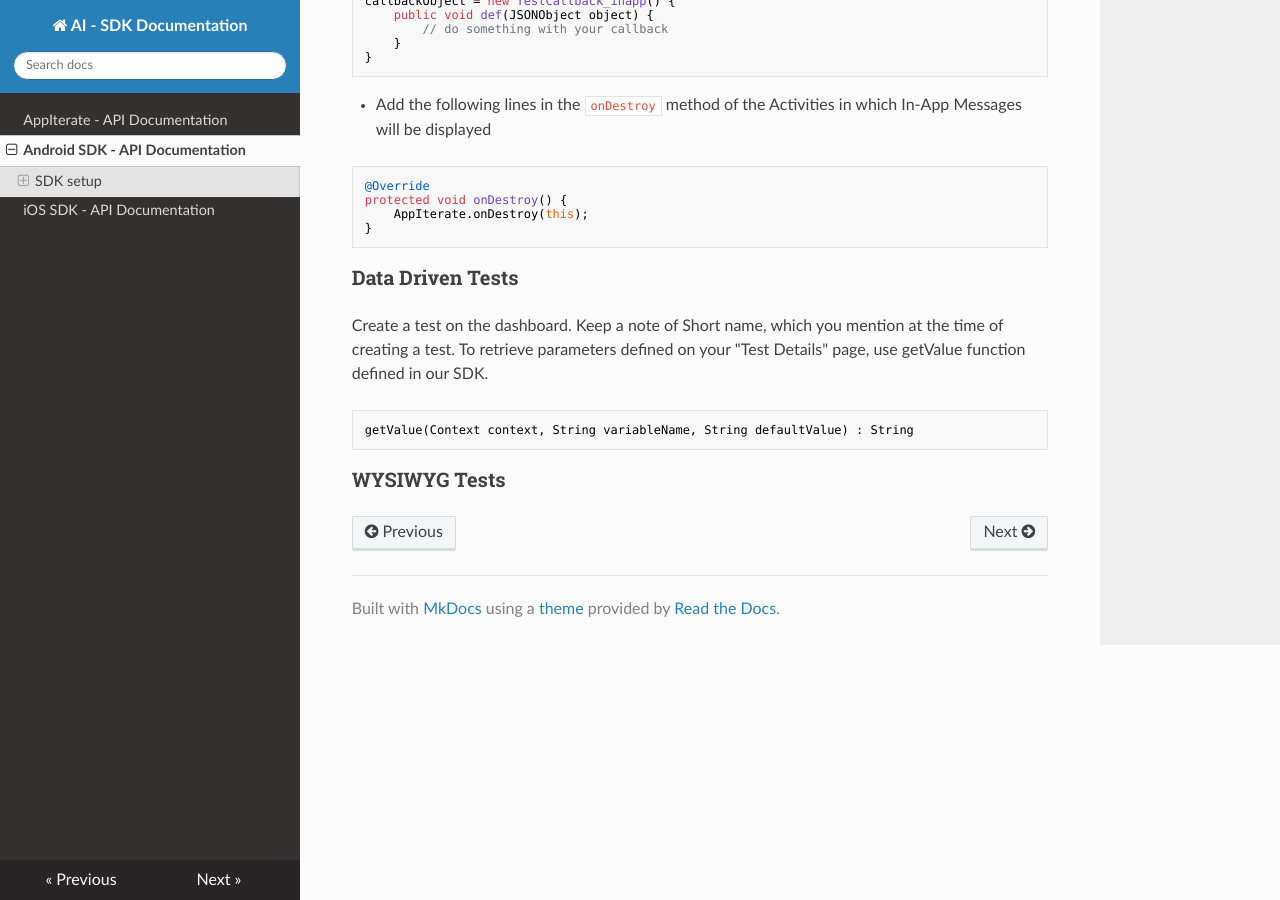
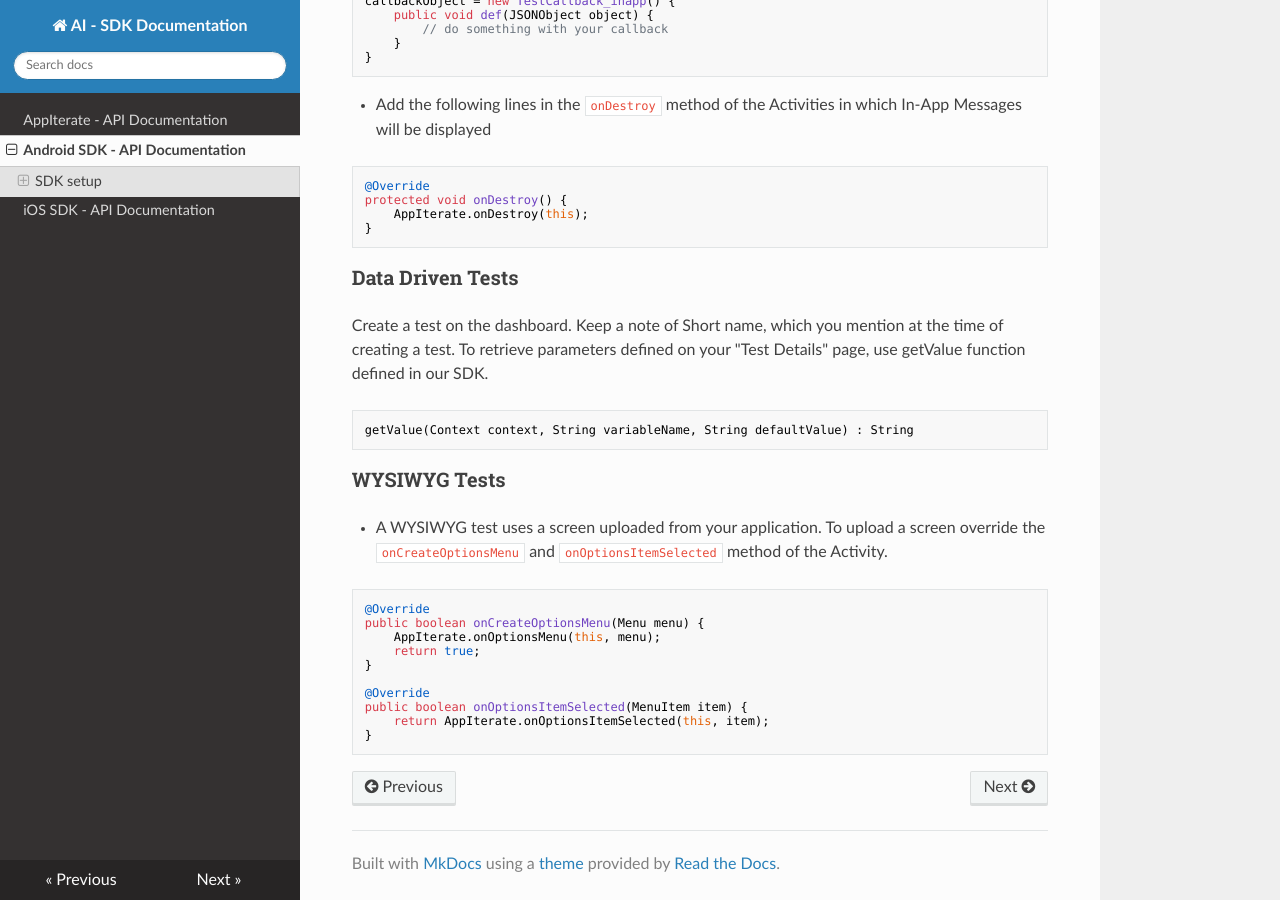
Before and after one commit to AppIterate/docs, an MkDocs documentation site: the page built from docs/android.md, in a window 1280 px wide and 900 px high, scrolled down 2749 px. Built offline with MkDocs 1.6.1, drawn with Linux system fonts in a browser that asks for light colours; nearby versions of some CDN libraries.

Commit message:
wysiwyg androif tut

````diff
--- a/docs/android.md
+++ b/docs/android.md
@@ -130,3 +130,18 @@ getValue(Context context, String variableName, String defaultValue) : String
 ```
 
 ### WYSIWYG Tests
+
+* A WYSIWYG test uses a screen uploaded from your application. To upload a screen override the `onCreateOptionsMenu` and `onOptionsItemSelected` method of the Activity.
+
+```JAVA
+@Override
+public boolean onCreateOptionsMenu(Menu menu) {
+    AppIterate.onOptionsMenu(this, menu);
+    return true;
+}
+
+@Override
+public boolean onOptionsItemSelected(MenuItem item) {
+    return AppIterate.onOptionsItemSelected(this, item);
+}
+```
````
